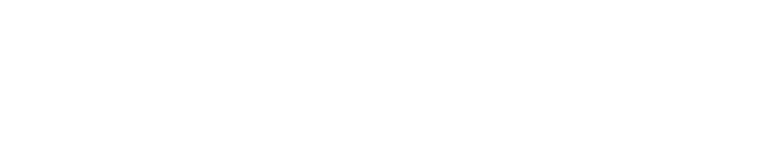
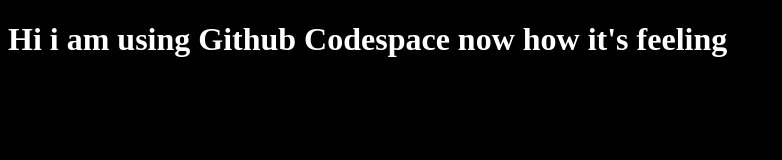
Before and after one commit to sagar-patil-here/Learnings, a plain HTML site: page javascript/ASync.html in a window 1280 px wide. Shown: the whole page, without its empty margins (0-782 px from the left). Drawn offline with Linux system fonts and the light colour scheme.

```diff
--- a/javascript/ASync.html
+++ b/javascript/ASync.html
@@ -1,11 +1,17 @@
 <!DOCTYPE html>
 <html lang="en">
-<head>
-    <meta charset="UTF-8">
-    <meta name="viewport" content="width=device-width, initial-scale=1.0">
+  <head>
+    <meta charset="UTF-8" />
+    <meta name="viewport" content="width=device-width, initial-scale=1.0" />
     <title>Document</title>
-</head>
-<body>
-
-</body>
+    <style>
+      body {
+        background-color: black;
+        color: white;
+      }
+    </style>
+  </head>
+  <body>
+    <h1>Hi i am using Github Codespace now how it's feeling</h1>
+  </body>
 </html>
```
